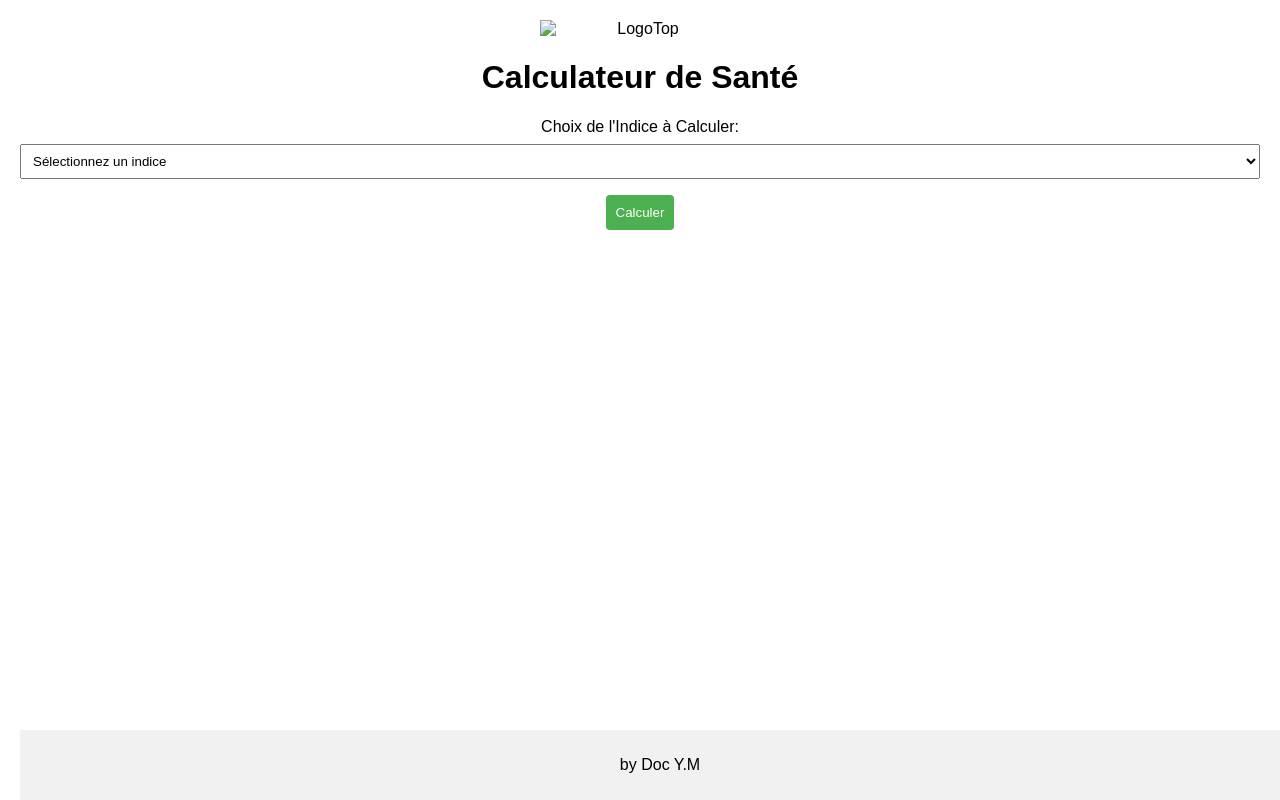
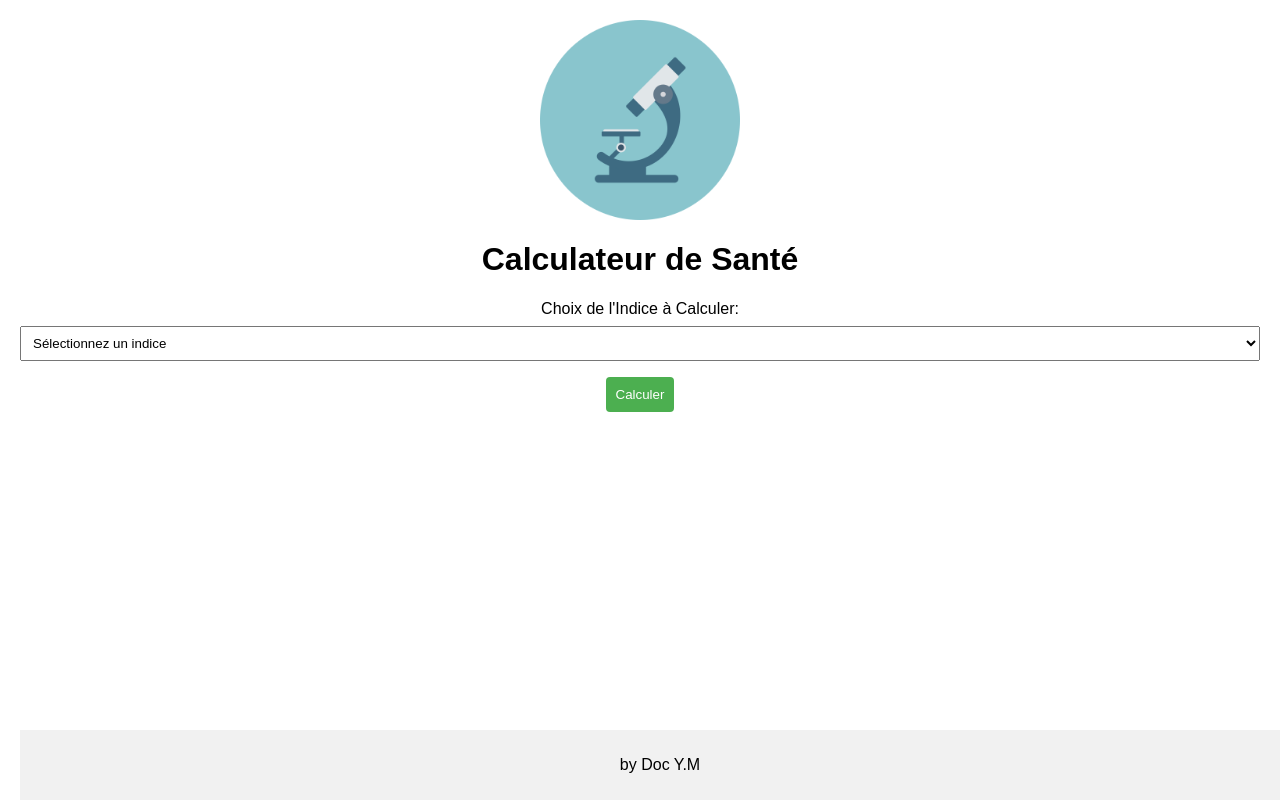
Before and after one commit to dr-princeps/biomapp, a plain HTML site: page index.html in a window 1280 px wide. Drawn offline with Linux system fonts and the light colour scheme.

Commit message:
Update index.html

```diff
--- a/index.html
+++ b/index.html
@@ -49,7 +49,7 @@
 </head>
 <body>
 
-    <img id="logotop" src="chemin/vers/votre/logo.png" alt="LogoTop">
+    <img id="logotop" src="/logotop.png" alt="LogoTop">
 
     <h1>Calculateur de Santé</h1>
 
```
